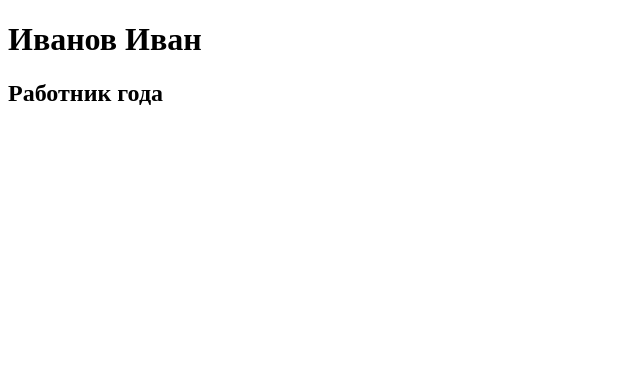
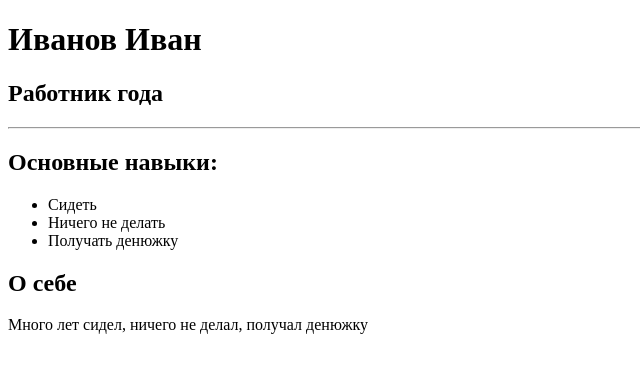
Before and after one commit to LupusNovus/LupusNovus.github.io, a plain HTML site: page index.html in a window 1280 px wide. Shown: the whole page, without its empty margins (0-640 px from the left). Drawn offline with Linux system fonts and the light colour scheme.

Commit message:
Update index.html

```diff
--- a/index.html
+++ b/index.html
@@ -7,7 +7,28 @@
     <link href="style.css">
 </head>
 <body>
-    <h1>Иванов Иван</h1>
-    <h2>Работник года</h2>
+    <main>
+        <h1>Иванов Иван</h1>
+        <h2>Работник года</h2>
+
+        <hr>
+
+        <section>
+            <h2>Основные навыки:</h2>
+            <ul>
+                <li>Сидеть</li>
+                <li>Ничего не делать</li>
+                <li>Получать денюжку</li>
+            </ul>
+        </section>
+
+        <section>
+            <h2>О себе</h2>
+            <p>
+                Много лет сидел, ничего не делал, получал денюжку
+            </p>
+        </section>
+
+    </main>
 </body>
 </html>
```
